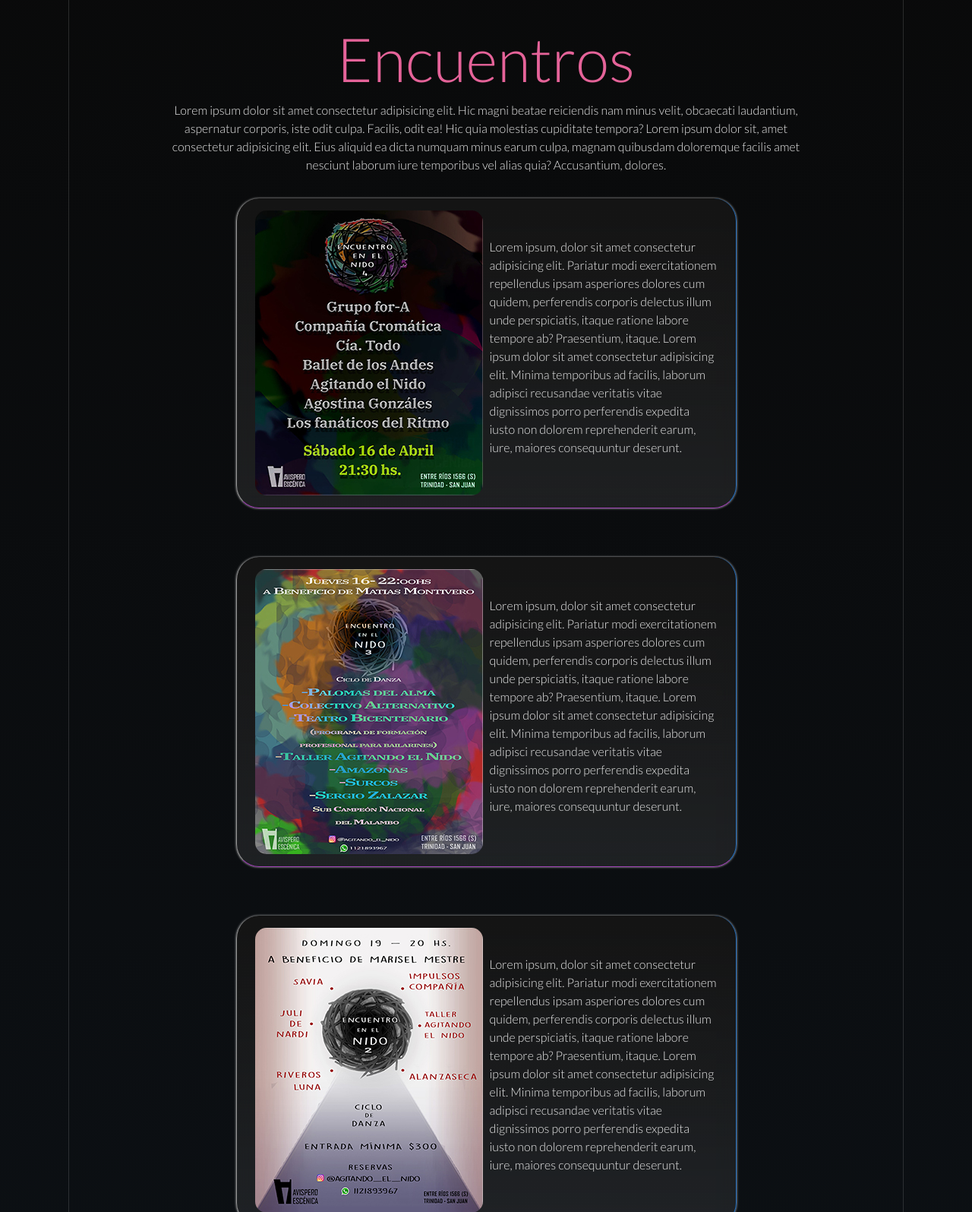
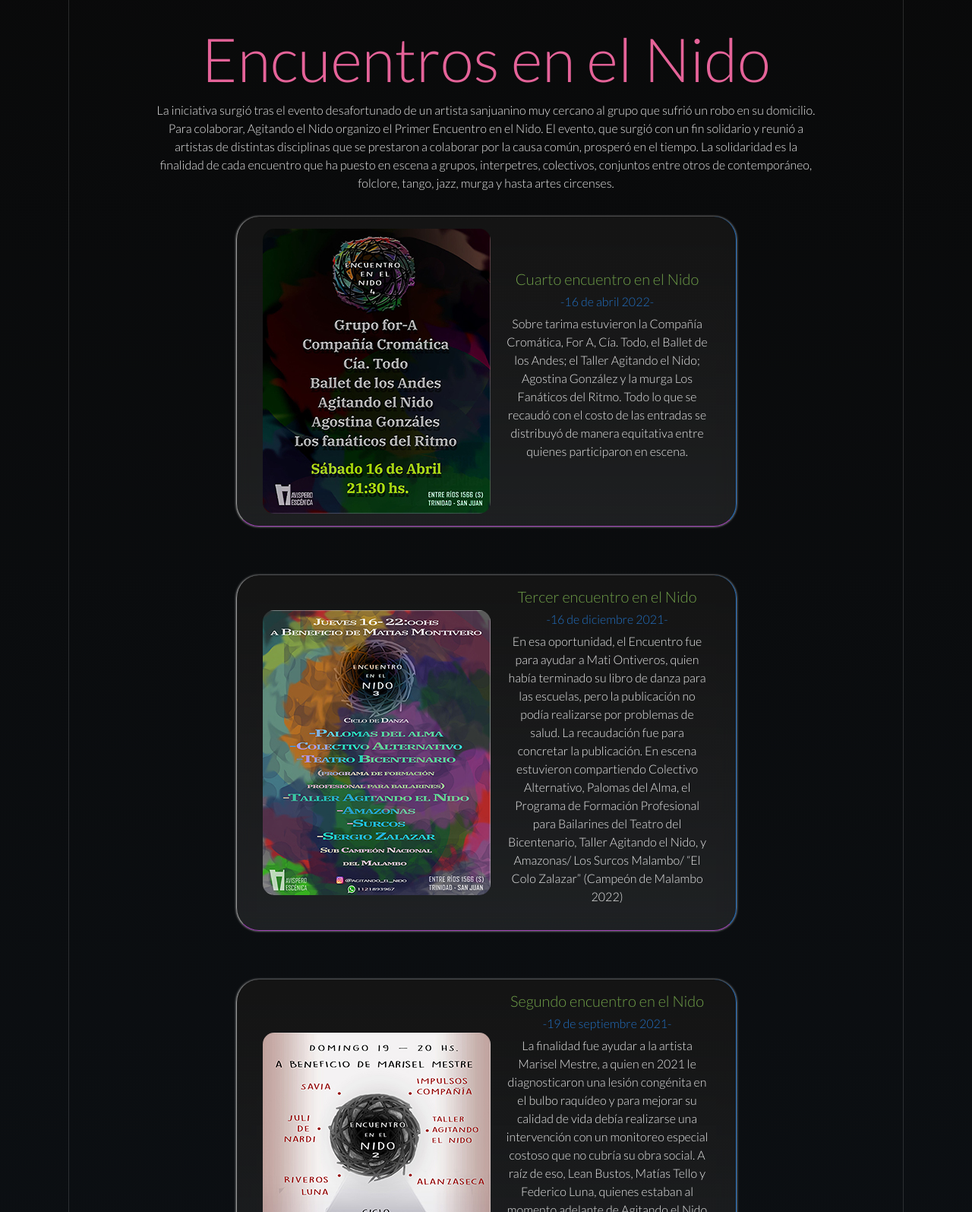
Before and after one commit to MatiasTello87/agitando-el-nido, a website: page pages/encuentros.html in a window 1280 px wide. Shown: the part 265-1860 px from the top of the page at 76% size. Drawn offline with nearby package versions, Linux system fonts and the light colour scheme.

Commit message:
relleno de algunos textos

```diff
--- a/pages/encuentros.html
+++ b/pages/encuentros.html
@@ -57,28 +57,47 @@
     <main>
         <div class="container-logo-titulos">
             <img class="logo-big" src="../assets/icons/logo-2.png" alt="">
-            <h1 class="tittle tittle-encuentros"data-aos="fade-left" data-aos-duration="3000">Encuentros</h1>
+            <h1 class="tittle tittle-encuentros"data-aos="fade-left" data-aos-duration="3000">Encuentros en el Nido</h1>
         </div>
-            <p class="text-encuentros">Lorem ipsum dolor sit amet consectetur adipisicing elit. Hic magni beatae reiciendis nam minus velit, obcaecati laudantium, aspernatur corporis, iste odit culpa. Facilis, odit ea! Hic quia molestias cupiditate tempora? Lorem ipsum dolor sit, amet consectetur adipisicing elit. Eius aliquid ea dicta numquam minus earum culpa, magnam quibusdam doloremque facilis amet nesciunt laborum iure temporibus vel alias quia? Accusantium, dolores.</p>
+            <p class="text-encuentros">La iniciativa surgió tras el evento desafortunado de un artista sanjuanino muy cercano al grupo que sufrió un robo en su domicilio. Para colaborar, Agitando el Nido organizo el Primer Encuentro en el Nido. El evento, que surgió con un fin solidario y reunió a artistas de distintas disciplinas que se prestaron a colaborar por la causa común, prosperó en el tiempo. La solidaridad es la finalidad de cada encuentro que ha puesto en escena a grupos, interpetres, colectivos, conjuntos entre otros de contemporáneo, folclore, tango, jazz, murga y hasta artes circenses.</p>
         </div>
         <section class="flex-encuentros">
             <div class="flex-encuentros-items"data-aos="zoom-out-down" data-aos-duration="3000">
                 <img src="../assets/img/Encuentro-4.jpg" alt="">
-                <p>Lorem ipsum, dolor sit amet consectetur adipisicing elit. Pariatur modi exercitationem repellendus ipsam asperiores dolores cum quidem, perferendis corporis delectus illum unde perspiciatis, itaque ratione labore tempore ab? Praesentium, itaque. Lorem ipsum dolor sit amet consectetur adipisicing elit. Minima temporibus ad facilis, laborum adipisci recusandae veritatis vitae dignissimos porro perferendis expedita iusto non dolorem reprehenderit earum, iure, maiores consequuntur deserunt.</p>
+                <div>
+                    <h5>Cuarto encuentro en el Nido</h5>
+                    <h6>-16 de abril 2022-</h6>
+                    <p>Sobre tarima estuvieron la Compañía Cromática, For A, Cía. Todo, el Ballet de los Andes; el Taller Agitando el Nido; Agostina González y la murga Los Fanáticos del Ritmo. Todo lo que se recaudó con el costo de las entradas se distribuyó de manera equitativa entre quienes participaron en escena.
+                    </p>
+                </div>
             </div>
             <div class="flex-encuentros-items"data-aos="zoom-out-down" data-aos-duration="3000">
                 <img src="../assets/img/Encuentro-3.jpg" alt="">
-                <p>Lorem ipsum, dolor sit amet consectetur adipisicing elit. Pariatur modi exercitationem repellendus ipsam asperiores dolores cum quidem, perferendis corporis delectus illum unde perspiciatis, itaque ratione labore tempore ab? Praesentium, itaque. Lorem ipsum dolor sit amet consectetur adipisicing elit. Minima temporibus ad facilis, laborum adipisci recusandae veritatis vitae dignissimos porro perferendis expedita iusto non dolorem reprehenderit earum, iure, maiores consequuntur deserunt.</p>
+                <div>
+                    <h5>Tercer encuentro en el Nido</h5>
+                    <h6>-16 de diciembre 2021-</h6>
+                    <p>En esa oportunidad, el Encuentro fue para ayudar a Mati Ontiveros, quien había terminado su libro de danza para las escuelas, pero la publicación no podía realizarse por problemas de salud. La recaudación fue para concretar la publicación. En escena estuvieron compartiendo Colectivo Alternativo, Palomas del Alma, el Programa de Formación Profesional para Bailarines del Teatro del Bicentenario, Taller Agitando el Nido, y Amazonas/ Los Surcos Malambo/ “El Colo Zalazar” (Campeón de Malambo 2022)
+                    </p>
+                </div>
             </div>
             <div class="flex-encuentros-items"data-aos="zoom-out-down" data-aos-duration="3000">
                 <img src="../assets/img/Encuentro-2.jpg" alt="">
-                <p>Lorem ipsum, dolor sit amet consectetur adipisicing elit. Pariatur modi exercitationem repellendus ipsam asperiores dolores cum quidem, perferendis corporis delectus illum unde perspiciatis, itaque ratione labore tempore ab? Praesentium, itaque. Lorem ipsum dolor sit amet consectetur adipisicing elit. Minima temporibus ad facilis, laborum adipisci recusandae veritatis vitae dignissimos porro perferendis expedita iusto non dolorem reprehenderit earum, iure, maiores consequuntur deserunt.</p>
+                <div>
+                    <h5>Segundo encuentro en el Nido</h5>
+                    <h6>-19 de septiembre 2021-</h6>
+                    <p>La finalidad fue ayudar a la artista Marisel Mestre, a quien en 2021 le diagnosticaron una lesión congénita en el bulbo raquídeo y para mejorar su calidad de vida debía realizarse una intervención con un monitoreo especial costoso que no cubría su obra social. A raíz de eso, Lean Bustos, Matías Tello y Federico Luna, quienes estaban al momento adelante de Agitando el Nido organizaron el ciclo de danza. Durante la segunda edición estuvieron Savia Danza, Impulsos Compañía, Juli De Nardi, Riveros Luna Cia, Alanzaseca y los integrantes del taller Agitando El Nido. Lo recaudado de las entradas se donó a Marisel.
+                    </p>
+                </div>
             </div>
             <div class="flex-encuentros-items"data-aos="zoom-out-down" data-aos-duration="3000">
                 <img src="../assets/img/Encuentro en el nido.jpg" alt="">
-                <p>Lorem ipsum, dolor sit amet consectetur adipisicing elit. Pariatur modi exercitationem repellendus ipsam asperiores dolores cum quidem, perferendis corporis delectus illum unde perspiciatis, itaque ratione labore tempore ab? Praesentium, itaque. Lorem ipsum dolor sit amet consectetur adipisicing elit. Minima temporibus ad facilis, laborum adipisci recusandae veritatis vitae dignissimos porro perferendis expedita iusto non dolorem reprehenderit earum, iure, maiores consequuntur deserunt.</p>
+                <div>
+                    <h5>Primer encuentro en el Nido</h5>
+                    <h6>-31 de julio 2021-</h6>
+                    <p>Nassibi, Lado Vé, Federico Luna, Proyecto Vórtice, Vanguardia Ballet, Cristian González y Ana Anzor; y Romina Oropel y Elías Martínez fueron los artistas que se reunieron en un espectáculo a beneficio del artista Raúl Páez, quien sufrió un robo en su departamento. Se cobró una entrada que fue a beneficio de Raúl, en colaboración a enfrentar el mal momento.
+                    </p>
+                </div>
             </div>
-
         </section>
     </main>
     <footer>
--- a/scss/estilos.scss
+++ b/scss/estilos.scss
@@ -108,7 +108,8 @@ a.nav-link:hover{
 
 /* Animacíon logos-tittles */
 .logo-big,
-.inicio__container h1{
+.inicio__container h1,
+.videodanza{
     transition: 3s;
     animation-name: tittle-animado;
     animation-timing-function: ease-out;
@@ -317,6 +318,12 @@ main h2{
     color: $color-blue;
     margin-bottom: 2em;
 }
+.videodanza{
+    color: $color-rosa;
+    position: relative;
+    left: 150px;
+    bottom: 10px;
+}
 .flex-obras-container{
     display: flex;
     padding: 1em;
@@ -371,12 +378,23 @@ main h2{
     margin: 2em auto;
     @include contenedor-transparente();
     border-radius: 30px;
-    p{
-        width: 300px;
-    };
     img{
         border-radius: 15px;
     };
+    div{
+        flex-direction: column;
+        text-align: center;
+        h5{
+            color: $color-light-green;
+
+        }
+        h6{
+            color: $color-blue;
+        }
+        p{
+            width: 270px;
+        };
+    }
 }
 
 
```
Also changed, not shown: index.html (+3 -3 lines), pages/obras.html (+5 -3 lines), pages/taller.html (+3 -2 lines), css/estilos.css.
